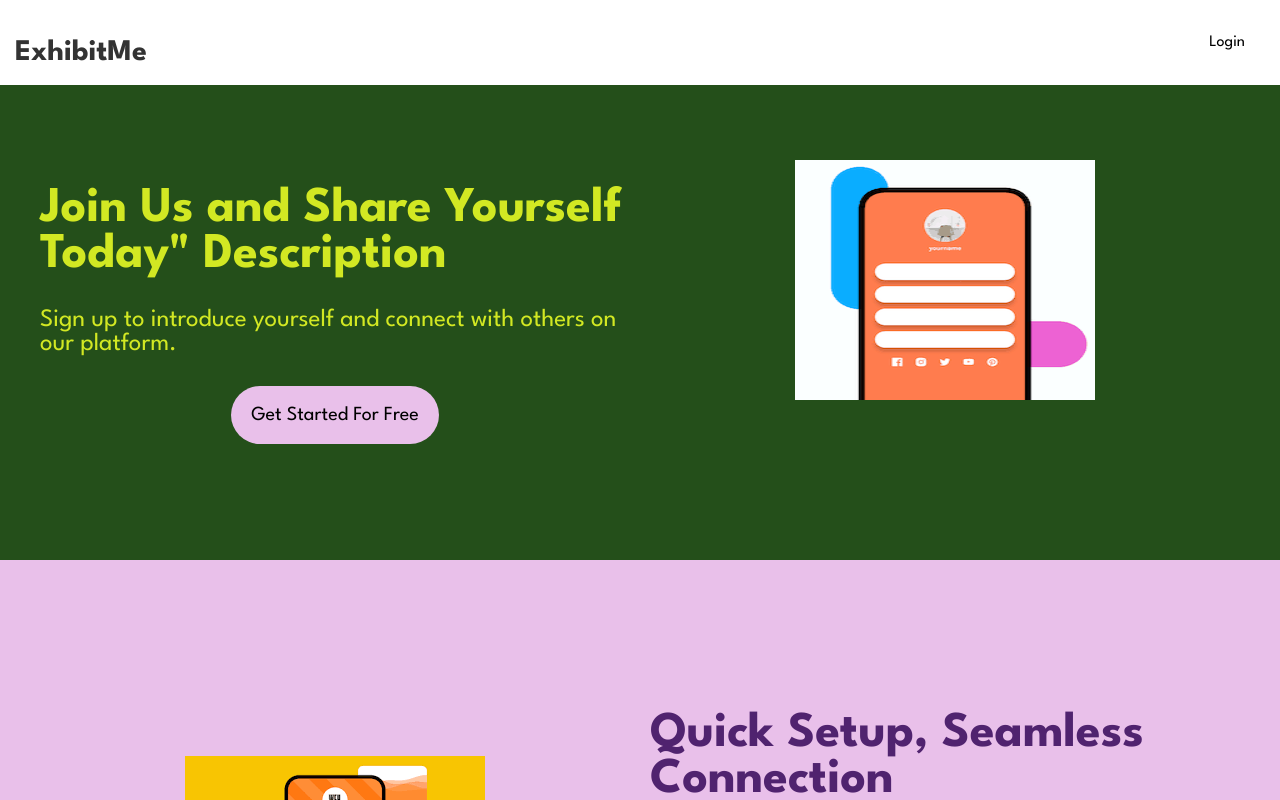
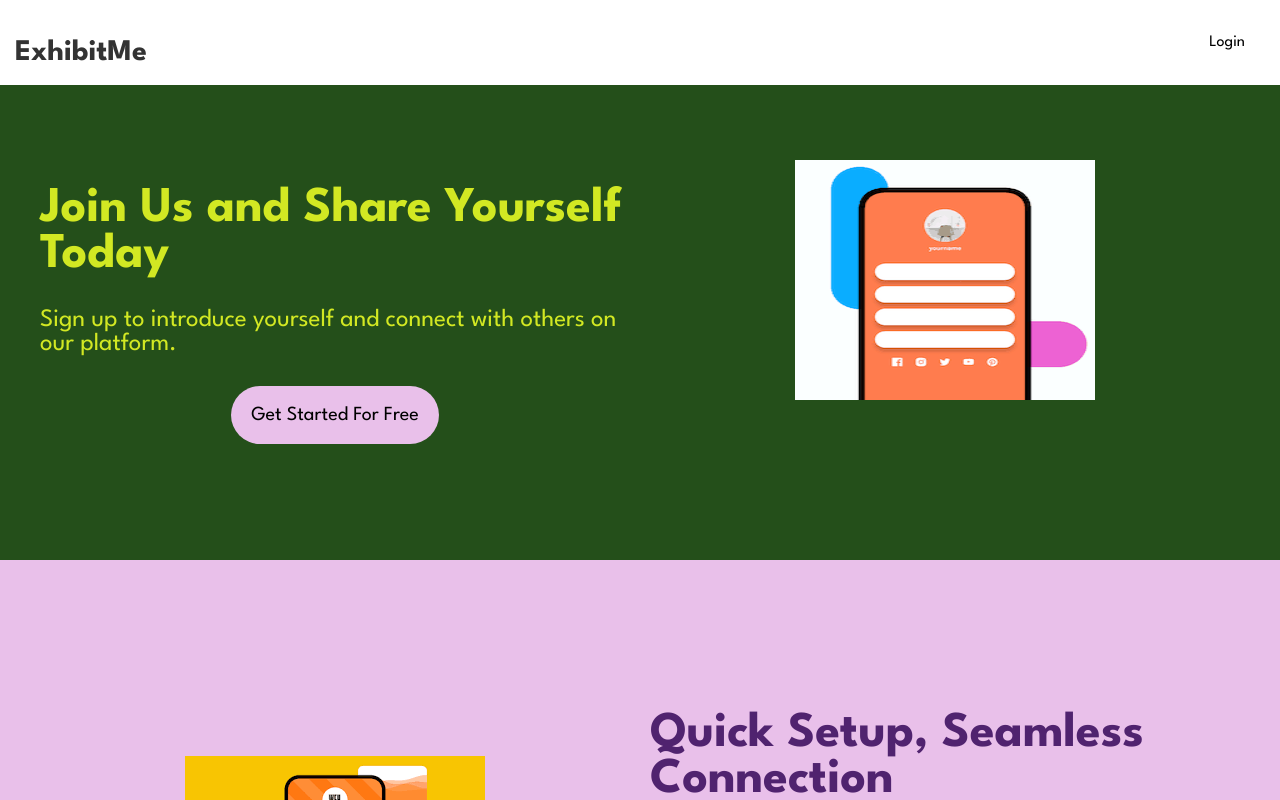
Before and after one commit to praveensubramani07/exhibit_react, a React (Create React App) app: page / in a window 1280 px wide. Shown: the top 800 px of the page. Built offline with nearby package versions, Linux system fonts and the light colour scheme.

Commit message:
Update Home.js

```diff
--- a/src/componenet/Home.js
+++ b/src/componenet/Home.js
@@ -17,7 +17,7 @@ function Home(){
             <div class="container">
                 <div class="left-div">
                     <p className='big-text'>
-                    Join Us and Share Yourself Today" Description
+                    Join Us and Share Yourself Today
 
                     </p>
                     <p className='small-text'>
```
